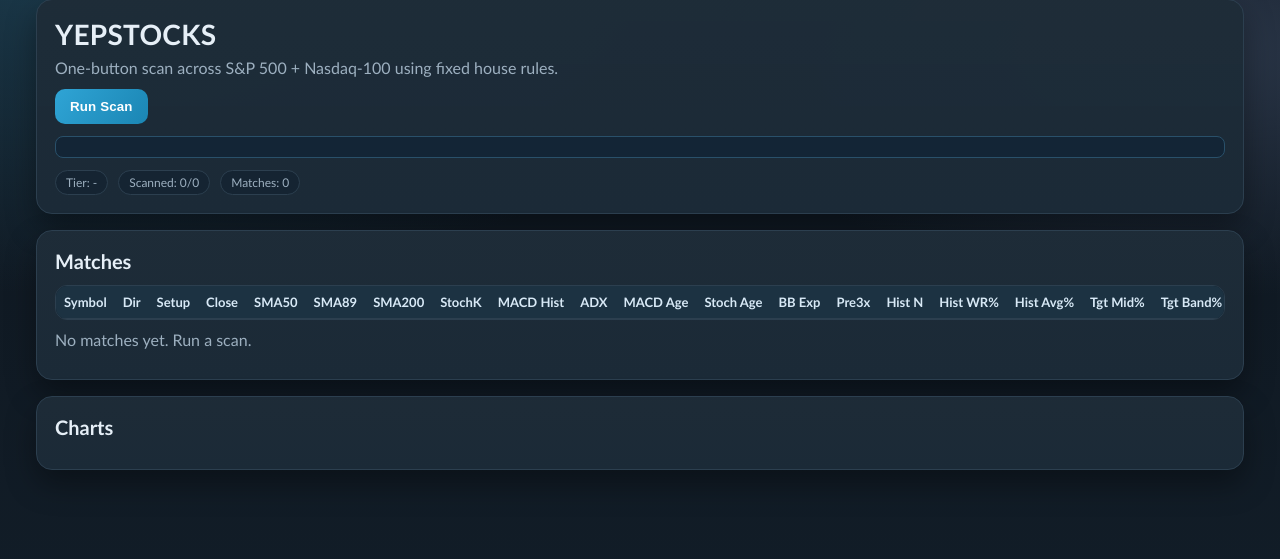
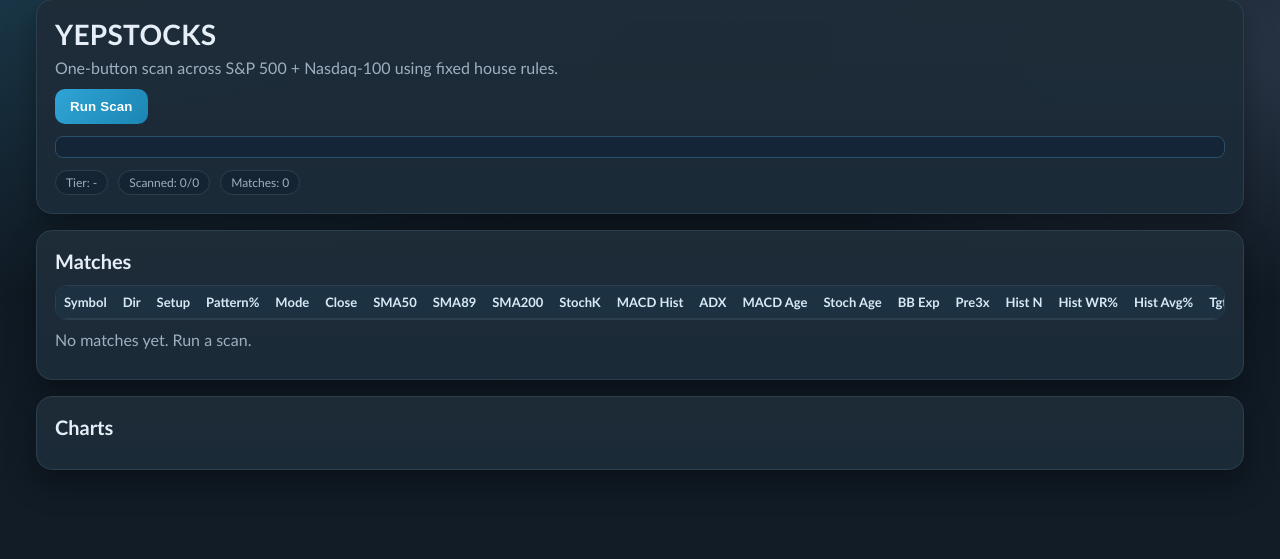
Before and after one commit to jamiewoolner-svg/yep, a Flask app: page / in a window 1280 px wide. Shown: the part 66-625 px from the top of the page. Run offline with Flask 3, Linux system fonts and the light colour scheme; lists and menus that the app fills with data are empty; some libraries are stand-ins or nearby versions.

Commit message:
Rank by IBM direct and inverse pattern similarity

```diff
--- a/app.py
+++ b/app.py
@@ -404,12 +404,16 @@ def _result_row(analyzed: Any) -> dict[str, Any]:
     raw_pre3x = float(max(getattr(analyzed, "pre3x_bull_score", 0.0), getattr(analyzed, "pre3x_bear_score", 0.0)))
     raw_hist_wr = float(getattr(analyzed, "hist_win_rate_5y", 0.0) or 0.0)
     raw_bb_expansion = float(getattr(analyzed, "band_width_expansion", 0.0) or 0.0)
+    raw_pattern_similarity = float(getattr(analyzed, "pattern_similarity", 0.0) or 0.0)
+    raw_pattern_direct = float(getattr(analyzed, "pattern_similarity_direct", 0.0) or 0.0)
+    raw_pattern_inverse = float(getattr(analyzed, "pattern_similarity_inverse", 0.0) or 0.0)
     rank_score = (
         (raw_setup_score * 1000.0)
         + (raw_score * 10.0)
         + (raw_pre3x * 2.0)
         + (raw_hist_wr * 100.0)
         + (max(0.0, raw_bb_expansion) * 300.0)
+        + (raw_pattern_similarity * 600.0)
     )
     return {
         "symbol": analyzed.symbol,
@@ -443,6 +447,11 @@ def _result_row(analyzed: Any) -> dict[str, Any]:
         "raw_pre3x": raw_pre3x,
         "raw_hist_wr": raw_hist_wr,
         "raw_bb_expansion": raw_bb_expansion,
+        "pattern_similarity": _safe_num(raw_pattern_similarity * 100.0, 1),
+        "raw_pattern_similarity": raw_pattern_similarity,
+        "pattern_mode": str(getattr(analyzed, "pattern_mode", "direct")),
+        "pattern_direct": _safe_num(raw_pattern_direct * 100.0, 1),
+        "pattern_inverse": _safe_num(raw_pattern_inverse * 100.0, 1),
         "rank_score": rank_score,
     }
 
@@ -586,6 +595,74 @@ def _ranked_scan_args() -> SimpleNamespace:
     args.min_band_expansion = max(args.min_band_expansion, 0.08)
     args.band_touch_lookback = min(args.band_touch_lookback, 3)
     return args
+
+
+def _clamp01(value: float) -> float:
+    if math.isnan(value) or math.isinf(value):
+        return 0.0
+    return max(0.0, min(1.0, value))
+
+
+def _sim_by_distance(a: float, b: float, scale: float) -> float:
+    if scale <= 0:
+        return 0.0
+    if any(math.isnan(v) or math.isinf(v) for v in (a, b)):
+        return 0.0
+    return _clamp01(1.0 - (abs(a - b) / scale))
+
+
+def _build_reference_pattern(symbol: str = "IBM") -> Any | None:
+    candles = fetch_history(symbol)
+    if len(candles) < 120:
+        return None
+    return analyze_candles(symbol, candles, "1D")
+
+
+def _pattern_similarity(reference: Any, candidate: Any) -> float:
+    if not reference or not candidate:
+        return 0.0
+    ref_macd_hist = float(reference.macd - reference.macd_signal)
+    cand_macd_hist = float(candidate.macd - candidate.macd_signal)
+    ref_pre3x = float(max(reference.pre3x_bull_score, reference.pre3x_bear_score))
+    cand_pre3x = float(max(candidate.pre3x_bull_score, candidate.pre3x_bear_score))
+    ref_direction = str(getattr(reference, "setup_direction", ""))
+    cand_direction = str(getattr(candidate, "setup_direction", ""))
+
+    similarity = (
+        0.28 * _sim_by_distance(float(reference.band_width_expansion), float(candidate.band_width_expansion), 0.18)
+        + 0.18 * _sim_by_distance(ref_pre3x, cand_pre3x, 3.0)
+        + 0.16 * _sim_by_distance(ref_macd_hist, cand_macd_hist, 0.45)
+        + 0.12 * _sim_by_distance(float(reference.stoch_rsi_k), float(candidate.stoch_rsi_k), 26.0)
+        + 0.12 * _sim_by_distance(float(reference.adx14), float(candidate.adx14), 14.0)
+        + 0.10 * _sim_by_distance(float(reference.target_mid_pct), float(candidate.target_mid_pct), 0.03)
+        + 0.04 * (1.0 if ref_direction and ref_direction == cand_direction else 0.0)
+    )
+    return _clamp01(similarity)
+
+
+def _inverse_pattern_similarity(reference: Any, candidate: Any) -> float:
+    if not reference or not candidate:
+        return 0.0
+    ref_macd_hist = float(reference.macd - reference.macd_signal)
+    cand_macd_hist = float(candidate.macd - candidate.macd_signal)
+    ref_pre3x = float(max(reference.pre3x_bull_score, reference.pre3x_bear_score))
+    cand_pre3x = float(max(candidate.pre3x_bull_score, candidate.pre3x_bear_score))
+    ref_direction = str(getattr(reference, "setup_direction", ""))
+    cand_direction = str(getattr(candidate, "setup_direction", ""))
+    ref_stoch = float(reference.stoch_rsi_k)
+    cand_stoch = float(candidate.stoch_rsi_k)
+
+    # Inverse pattern: momentum and oscillator mirror the reference, while spread/quality can stay similar.
+    similarity = (
+        0.24 * _sim_by_distance(float(reference.band_width_expansion), float(candidate.band_width_expansion), 0.18)
+        + 0.16 * _sim_by_distance(ref_pre3x, cand_pre3x, 3.0)
+        + 0.22 * _sim_by_distance(-ref_macd_hist, cand_macd_hist, 0.45)
+        + 0.14 * _sim_by_distance(100.0 - ref_stoch, cand_stoch, 26.0)
+        + 0.10 * _sim_by_distance(float(reference.adx14), float(candidate.adx14), 14.0)
+        + 0.10 * _sim_by_distance(float(reference.target_mid_pct), float(candidate.target_mid_pct), 0.03)
+        + 0.04 * (1.0 if ref_direction and cand_direction and ref_direction != cand_direction else 0.0)
+    )
+    return _clamp01(similarity)
 
 
 def _resample_daily_to_weekly(candles: list[Candle]) -> list[Candle]:
@@ -810,12 +887,30 @@ def scan_stream() -> Response:
     base_args = _ranked_scan_args()
     configure_data_source(base_args.data_source, base_args.polygon_api_key)
     max_retries = max(0, int(base_args.max_retries))
+    reference_symbol = str(os.getenv("PATTERN_REF_SYMBOL", "IBM")).strip().upper() or "IBM"
+    reference_pattern = None
+    reference_error = ""
+    try:
+        reference_pattern = _build_reference_pattern(reference_symbol)
+        if not reference_pattern:
+            reference_error = f"reference pattern unavailable for {reference_symbol}"
+    except Exception as exc:
+        reference_error = f"reference pattern unavailable for {reference_symbol}: {exc}"
 
     @stream_with_context
     def _generate() -> Any:
         found = 0
         total_symbols = len(symbols)
         yield json.dumps({"type": "status", "message": f"Universe size: {total_symbols} symbols"}) + "\n"
+        if reference_pattern:
+            yield json.dumps(
+                {
+                    "type": "status",
+                    "message": f"Reference pattern: {reference_symbol} ({str(getattr(reference_pattern, 'setup_direction', 'n/a')).upper()}) with inverse enabled",
+                }
+            ) + "\n"
+        elif reference_error:
+            yield json.dumps({"type": "status", "message": f"Reference pattern skipped: {reference_error}"}) + "\n"
         yield json.dumps({"type": "metrics", "scanned": 0, "matches": 0, "total": total_symbols, "tier": "ranked"}) + "\n"
         yield json.dumps({"type": "status", "message": "Scanning ranked universe...", "tier": "ranked"}) + "\n"
 
@@ -850,6 +945,14 @@ def scan_stream() -> Response:
 
                     if not analyzed:
                         continue
+
+                    if reference_pattern:
+                        direct_similarity = _pattern_similarity(reference_pattern, analyzed)
+                        inverse_similarity = _inverse_pattern_similarity(reference_pattern, analyzed)
+                        setattr(analyzed, "pattern_similarity_direct", direct_similarity)
+                        setattr(analyzed, "pattern_similarity_inverse", inverse_similarity)
+                        setattr(analyzed, "pattern_similarity", max(direct_similarity, inverse_similarity))
+                        setattr(analyzed, "pattern_mode", "inverse" if inverse_similarity > direct_similarity else "direct")
 
                     found += 1
                     row = _result_row(analyzed)
--- a/templates/index.html
+++ b/templates/index.html
@@ -180,7 +180,7 @@
       <div class="table-wrap">
         <table>
           <thead>
-            <tr><th>Symbol</th><th>Dir</th><th>Setup</th><th>Close</th><th>SMA50</th><th>SMA89</th><th>SMA200</th><th>StochK</th><th>MACD Hist</th><th>ADX</th><th>MACD Age</th><th>Stoch Age</th><th>BB Exp</th><th>Pre3x</th><th>Hist N</th><th>Hist WR%</th><th>Hist Avg%</th><th>Tgt Mid%</th><th>Tgt Band%</th><th>Risk%</th><th>RR Mid</th><th>SetupScore</th><th>$Vol20</th></tr>
+            <tr><th>Symbol</th><th>Dir</th><th>Setup</th><th>Pattern%</th><th>Mode</th><th>Close</th><th>SMA50</th><th>SMA89</th><th>SMA200</th><th>StochK</th><th>MACD Hist</th><th>ADX</th><th>MACD Age</th><th>Stoch Age</th><th>BB Exp</th><th>Pre3x</th><th>Hist N</th><th>Hist WR%</th><th>Hist Avg%</th><th>Tgt Mid%</th><th>Tgt Band%</th><th>Risk%</th><th>RR Mid</th><th>SetupScore</th><th>$Vol20</th></tr>
           </thead>
           <tbody id="results-body"></tbody>
         </table>
@@ -234,6 +234,9 @@
         const aBb = num(a.dataset.bbexp, 0);
         const bBb = num(b.dataset.bbexp, 0);
         if (bBb !== aBb) return bBb - aBb;
+        const aPattern = num(a.dataset.pattern, 0);
+        const bPattern = num(b.dataset.pattern, 0);
+        if (bPattern !== aPattern) return bPattern - aPattern;
         const aPre3x = num(a.dataset.pre3x, 0);
         const bPre3x = num(b.dataset.pre3x, 0);
         if (bPre3x !== aPre3x) return bPre3x - aPre3x;
@@ -302,12 +305,15 @@
       tr.dataset.pre3x = String(num(row.raw_pre3x, num(row.pre3x, 0)));
       tr.dataset.histwr = String(num(row.raw_hist_wr, num(row.hist_wr, 0) / 100.0) * 100.0);
       tr.dataset.bbexp = String(num(row.raw_bb_expansion, num(row.bb_expansion, 0)));
+      tr.dataset.pattern = String(num(row.raw_pattern_similarity, num(row.pattern_similarity, 0) / 100.0) * 100.0);
       tr.dataset.symbol = String(row.symbol || '');
       tr.dataset.tier = String(tier || 'ranked');
       tr.innerHTML = `
         <td>${row.symbol}</td>
         <td>${row.dir}</td>
         <td>${row.setup}</td>
+        <td>${num(row.pattern_similarity, 0).toFixed(1)}</td>
+        <td>${String(row.pattern_mode || 'direct')}</td>
         <td>${row.close.toFixed(2)}</td>
         <td>${row.sma50.toFixed(2)}</td>
         <td>${row.sma89.toFixed(2)}</td>
```
